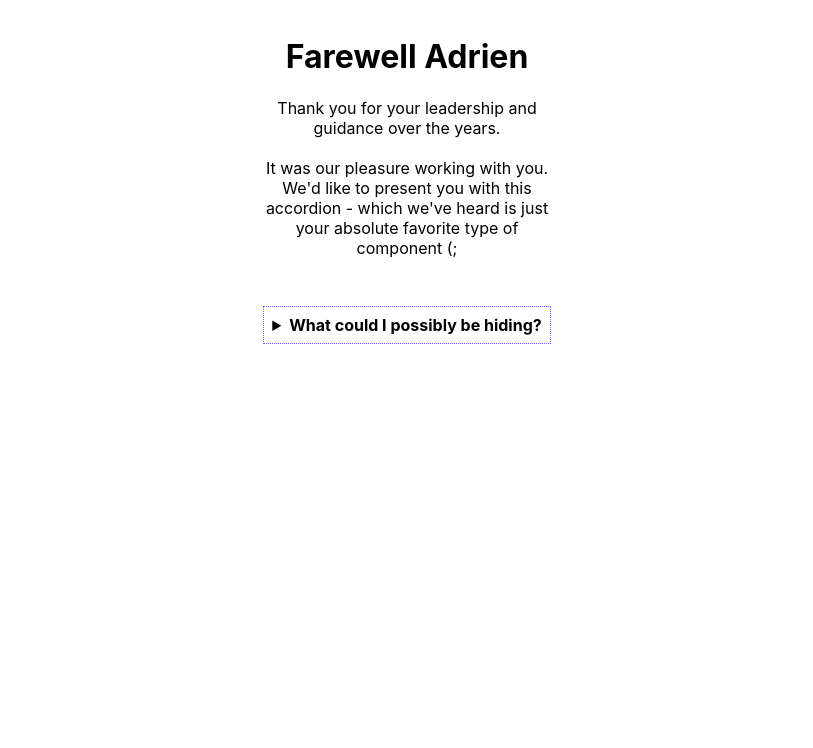
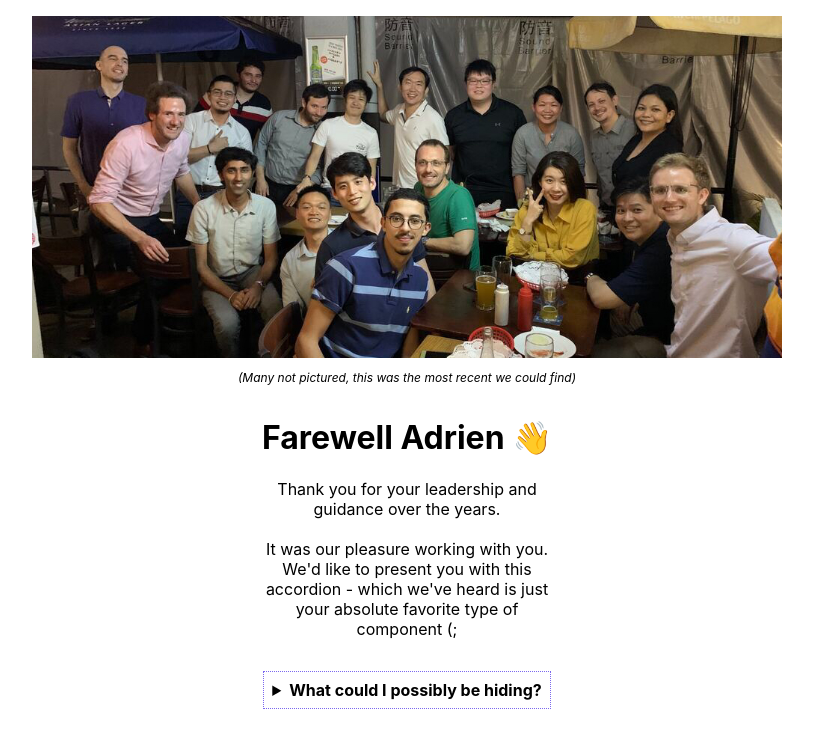
Before and after one commit to tyhopp/farewell-adrien, a plain HTML site: page index.html in a window 1280 px wide. Shown: the whole page, without its empty margins (233-1046 px from the left). Drawn offline with Linux system fonts and the light colour scheme.

Commit message:
Add team photo

```diff
--- a/index.html
+++ b/index.html
@@ -8,8 +8,10 @@
   </head>
   <body>
     <main class="adrien">
+      <img class="adrien-photo-team" src="./adrien-team.jpg" alt="Adrien and team"></img>
+      <span class="adrien-photo-team-caption">(Many not pictured, this was the most recent we could find)</span>
       <header class="adrien-header">
-        <h1 class="adrien-title">Farewell Adrien</h1>
+        <h1 class="adrien-title">Farewell Adrien 👋</h1>
         <p class="adrien-description">
           Thank you for your leadership and guidance over the years.<br /><br />It
           was our pleasure working with you. We'd like to present you with this accordion - which we've heard is just your absolute favorite type of component (;
--- a/styles.css
+++ b/styles.css
@@ -34,6 +34,17 @@ body {
   align-items: center;
 }
 
+.adrien-photo-team {
+  width: 100%;
+  margin: 0 auto;
+}
+
+.adrien-photo-team-caption {
+  font-size: 12px;
+  font-style: italic;
+  margin: 1em auto;
+}
+
 .adrien-header {
   text-align: center;
   max-width: 310px;
@@ -42,7 +53,7 @@ body {
 .adrien-accordion-details {
   border: 1px dotted var(--accordion);
   padding: 0.5em 0.5em 0;
-  margin: 2em;
+  margin: 1em;
 }
 
 .adrien-accordion-summary {
@@ -69,12 +80,17 @@ body {
 
 .adrien-card {
   width: 300px;
-  height: 300px;
+  height: 320px;
   padding: 1em;
   border: 1px dotted var(--border);
 }
 
 @media (min-width: 1100px) {
+  .adrien-photo-team {
+    width: 750px;
+    margin: 0 auto;
+  }
+
 	.adrien-cards {
 		grid-template-columns: repeat(3, 1fr);
 	}
```
Also changed, not shown: adrien-team.jpg (added).
